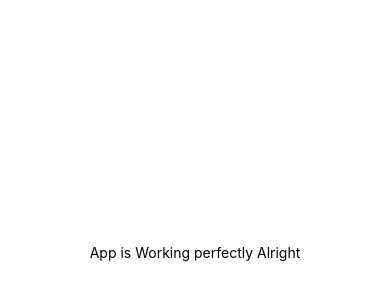
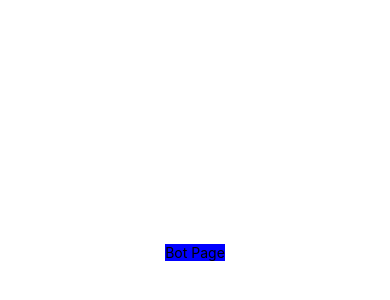
Before and after one commit to jarvismsk/MindSOS, a React Native app: screen / in a window 390 px wide. Shown: the part 170-470 px from the top of the page. Built offline with nearby package versions, Linux system fonts and the light colour scheme.

Commit message:
creating bot

```diff
--- a/App.js
+++ b/App.js
@@ -1,11 +1,16 @@
 import { StatusBar } from 'expo-status-bar';
 import { StyleSheet, Text, View } from 'react-native';
+import { Linking } from 'react-native';
+import { NavigationContainer } from '@react-navigation/native';
+import { createStackNavigator } from '@react-navigation/stack';
+import HomeScreen from './screens/HomeScreen/HomeScreen'
+import Bot from './screens/Bot/Bot';
 
-export default function App() {
+export default function dj() {
   return (
     <View style={styles.container}>
-      <Text>App is Working perfectly Alright</Text>
-      <StatusBar style="auto" />
+
+        <Bot />
     </View>
   );
 }
--- /dev/null
+++ b/screens/Bot/Bot.js
@@ -0,0 +1,17 @@
+import React from 'react';
+import { StyleSheet, Text, View, TouchableOpacity, Linking } from 'react-native';
+
+export default function mindbot(){
+    return(
+        <View style={styles.bot}>
+            <Text>Bot Page</Text>
+        </View>
+    )
+}
+
+const styles = StyleSheet.create({
+    bot: {
+        backgroundColor: 'blue',
+    }
+
+})
--- /dev/null
+++ b/screens/HomeScreen/HomeScreen.js
@@ -0,0 +1,54 @@
+import React from 'react';
+import { StyleSheet, Text, View, TouchableOpacity, Linking } from 'react-native';
+
+
+export default function dj(){
+    const handlePressBot = () =>{
+        console.log("MindSOS BOT")
+    }
+    const handlePressDoctor =() =>{
+        console.log("Certified Doctor")
+    }
+
+    const handlePressComm =() =>{
+        console.log("Community Support")
+    }
+    const handlePressReso =() =>{
+        console.log("Resources")
+    }
+
+return(
+    <View>
+        <TouchableOpacity style={styles.touchable} onPress={handlePressBot}>
+            <Text style={styles.text}>MindSOS BOT</Text>
+        </TouchableOpacity>
+
+        <TouchableOpacity style={styles.touchable} onPress={handlePressDoctor}>
+            <Text style={styles.text}>Certified Doctor</Text>
+        </TouchableOpacity>
+
+        <TouchableOpacity style={styles.touchable} onPress={handlePressComm}>
+            <Text style={styles.text}>Community Support</Text>
+        </TouchableOpacity>
+
+        <TouchableOpacity style={styles.touchable} onPress={handlePressReso}>
+            <Text style={styles.text}>Resources</Text>
+        </TouchableOpacity>
+
+        </View>
+    );
+}
+
+
+
+const styles = StyleSheet.create({
+    touchable:{
+        borderWidth: 1,
+        borderColor: 'black',
+        borderRadius: 5,
+        padding: 10,
+    },
+    text:{
+        fontSize:16,
+    },
+});
```
Also changed, not shown: package.json (+5 -3 lines), 1 other file (tests, documents, lock files or other folders).
